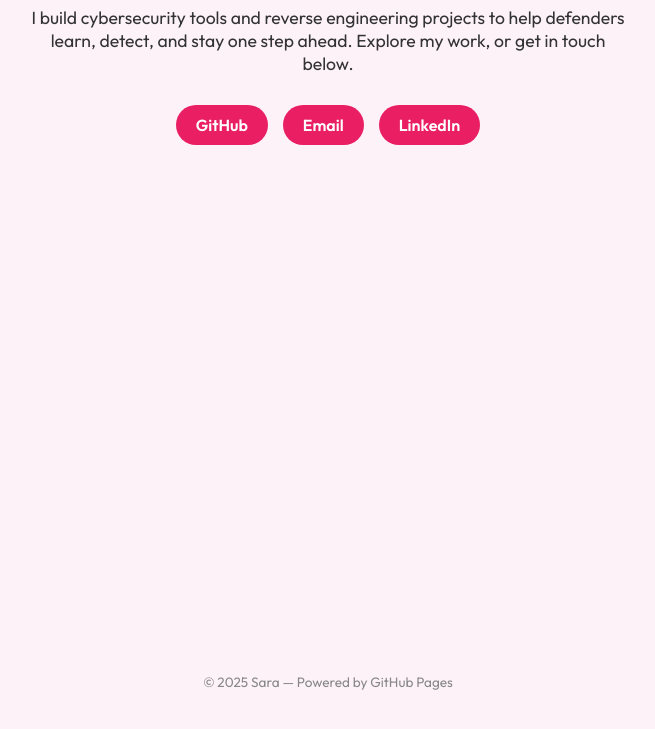
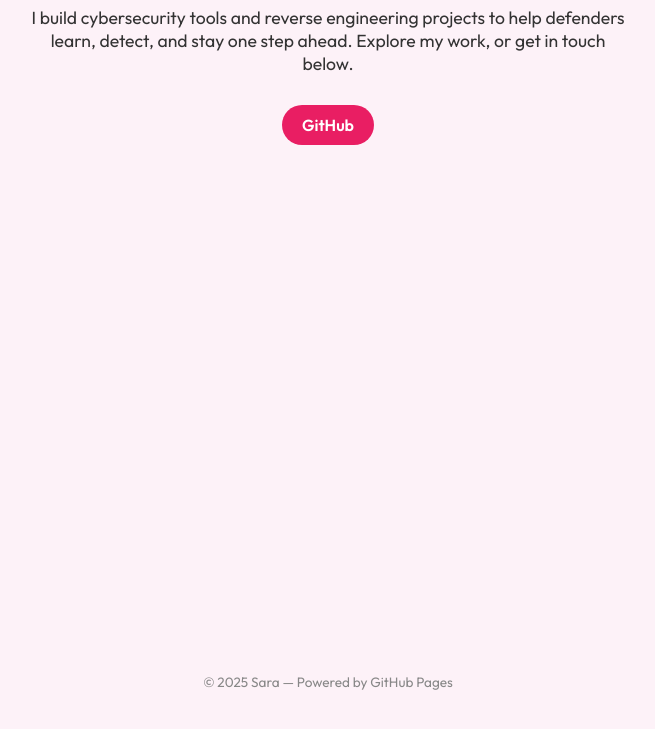
Before and after one commit to Saracodesagain/Saracodesagain.github.io, a plain HTML site: page index.html in a window 1280 px wide. Shown: the part 149-878 px from the top of the page, without its empty margins (312-967 px from the left). Drawn offline with Linux system fonts and the light colour scheme.

Commit message:
Update index.html

```diff
--- a/index.html
+++ b/index.html
@@ -77,8 +77,6 @@
 
   <div class="links">
     <a href="https://github.com/saracodesagain" target="_blank">GitHub</a>
-    <a href="mailto:you@email.com">Email</a>
-    <a href="https://linkedin.com/in/saracodesagain" target="_blank">LinkedIn</a>
   </div>
 
   <footer>
```
